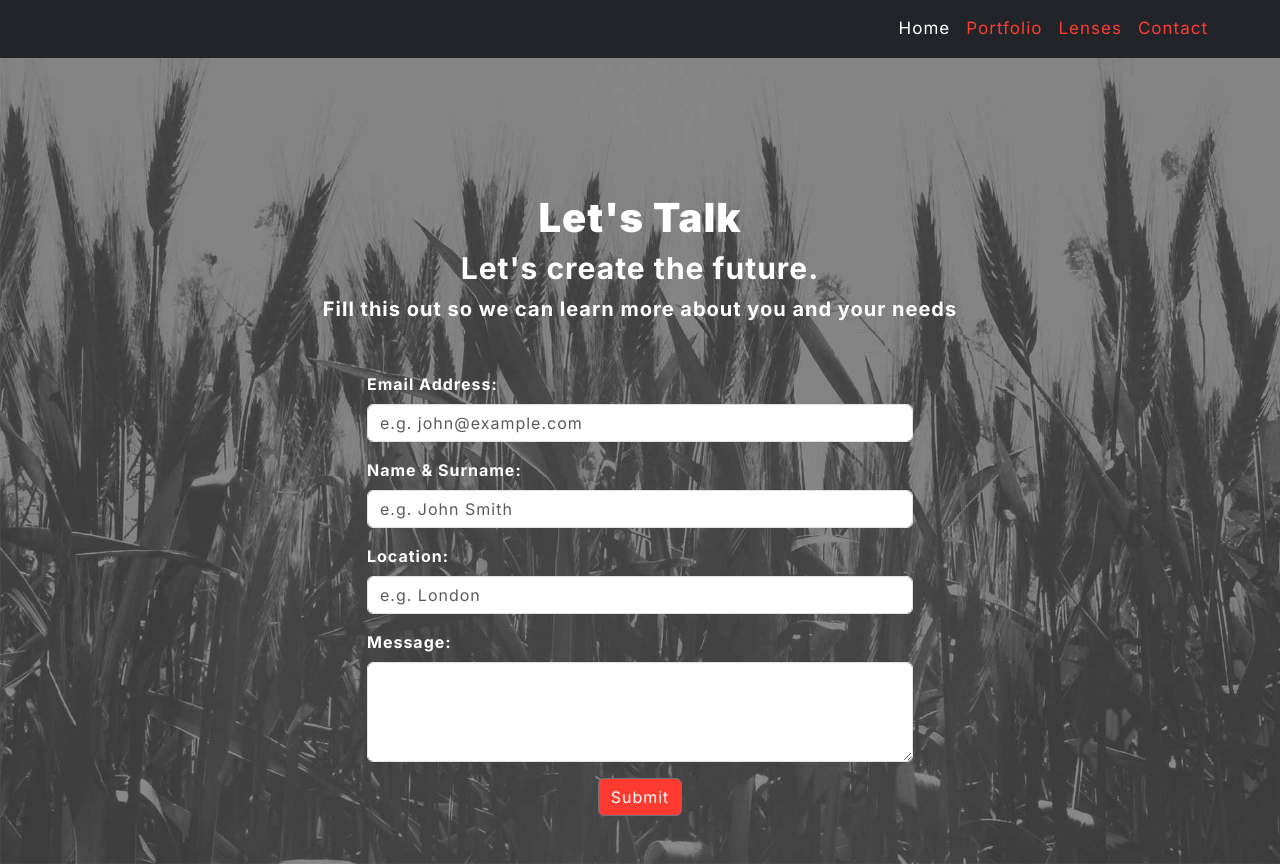
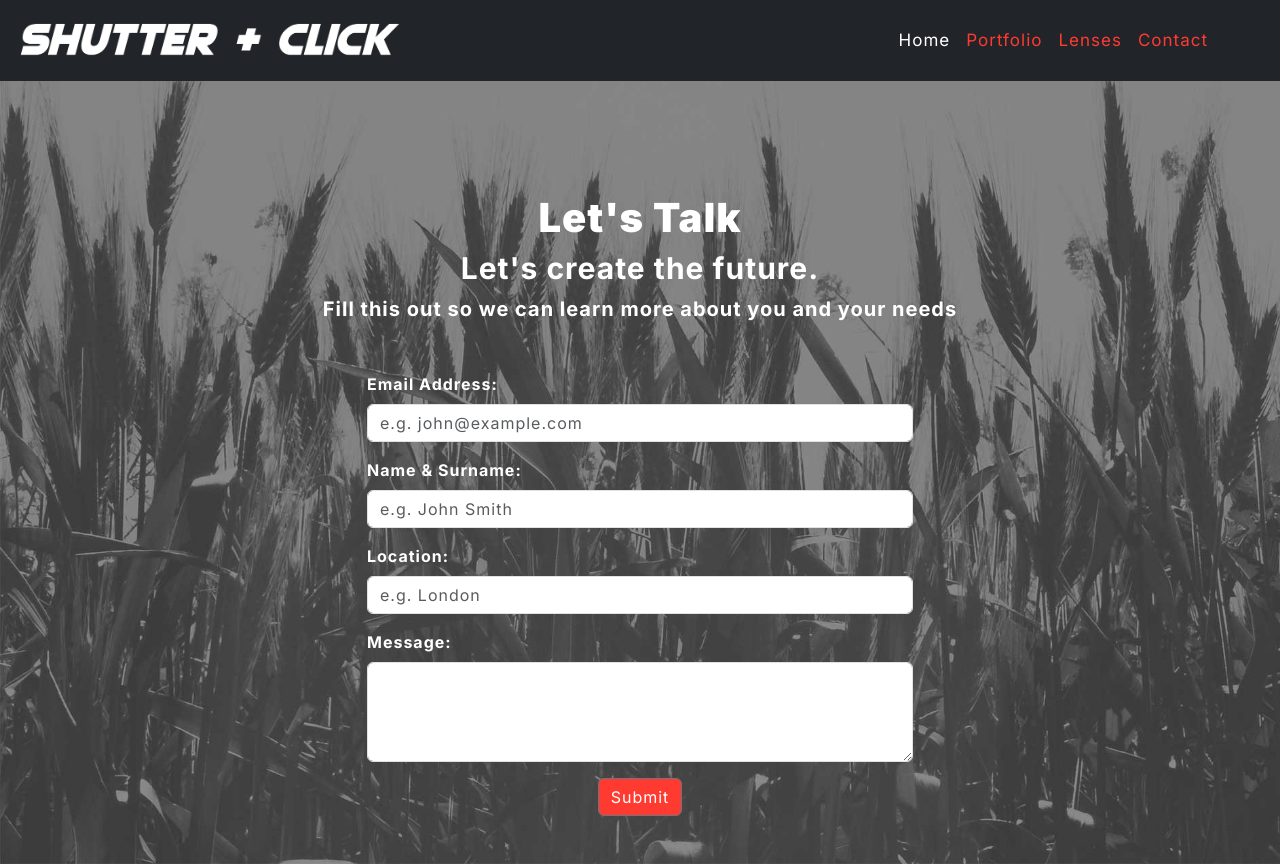
Before and after one commit to Bre-1996/portfolio_site2, a plain HTML site: page contact/index.html in a window 1280 px wide. Drawn offline with nearby package versions, Linux system fonts and the light colour scheme.

Commit message:
updated logo

```diff
--- a/contact/index.html
+++ b/contact/index.html
@@ -16,7 +16,7 @@
 <body>
   <div class="container-fluid">
     <nav class="navbar fixed-top navbar-expand-lg navbar-dark bg-dark">
-      <a class="navbar-brand" href="../index.html" class="logo" src="../assets/img/LOGO.png" alt=""></a>
+      <a class="navbar-brand" href="../index.html"> <img src="../assets/img/LOGO.png" class="logo" alt="Logo"></a>
       <button class="navbar-toggler ms-auto" type="button" data-bs-toggle="collapse" data-bs-target="#navbarNav" aria-controls="navbarNav" aria-expanded="false" aria-label="Toggle navigation">
         <span class="navbar-toggler-icon"></span>
       </button>
```
